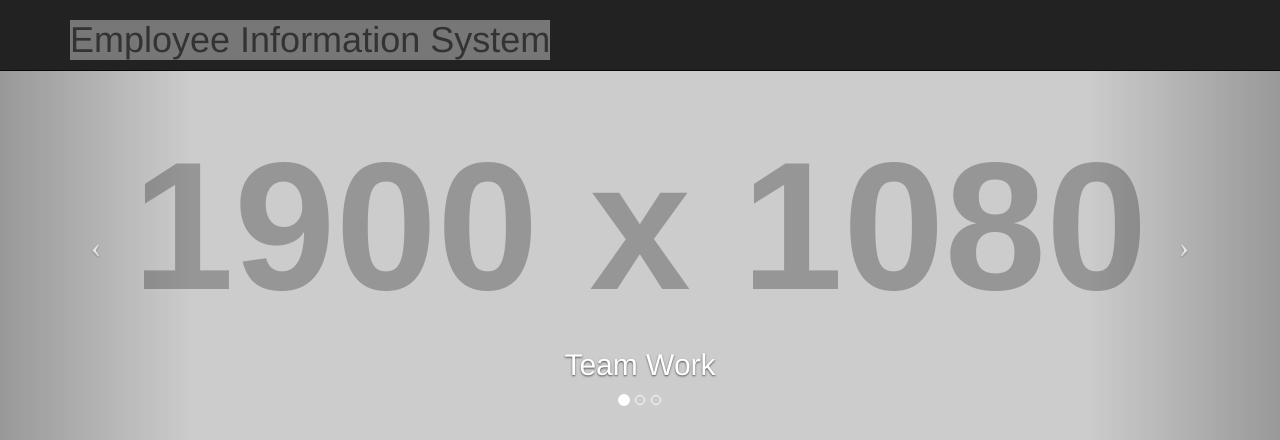
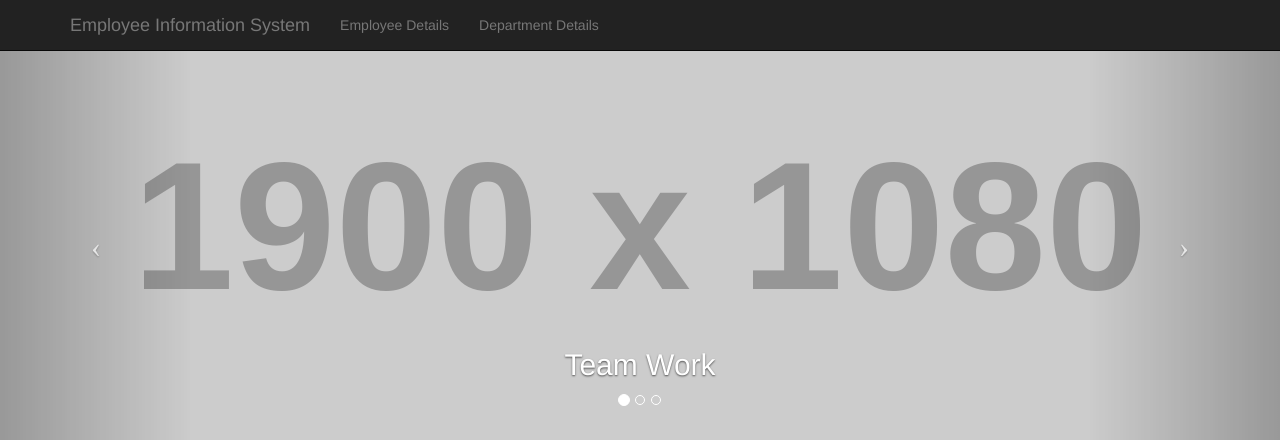
Before and after one commit to hetapro/eis, a Django app: page /emp/ in a window 1280 px wide. Shown: the top 440 px of the page. Run offline with Django 3.2, Linux system fonts and the light colour scheme; grey boxes labelled with a size stand in for pictures from a placeholder-image service; parts of the project's set-up code (start-up, migrations or seed data) failed here and were passed over; some libraries are stand-ins or nearby versions.

Commit message:
template base file

```diff
--- a/templates/base.html
+++ b/templates/base.html
@@ -41,9 +41,21 @@
                     <span class="icon-bar"></span>
                 </button>
                 <!--a class="navbar-brand" href="#">Start Bootstrap</a -->
-                <h1 class="label-default">Employee Information System</h1>
+                   <a class="navbar-brand" href="{% url 'emp:index' %}">Employee Information System</a>
+
             </div>
             <!-- Collect the nav links, forms, and other content for toggling -->
+            <div class="collapse navbar-collapse" id="bs-example-navbar-collapse-1">
+                <ul class="nav navbar-nav">
+                    <li>
+                        <a href="{% url 'emp:List' %}">Employee Details</a>
+                    </li>
+                    <li>
+                        <a href="{% url 'emp:List1' %}">Department Details</a>
+                    </li>
+
+                </ul>
+            </div>
 
             <!-- /.navbar-collapse -->
         </div>
```
